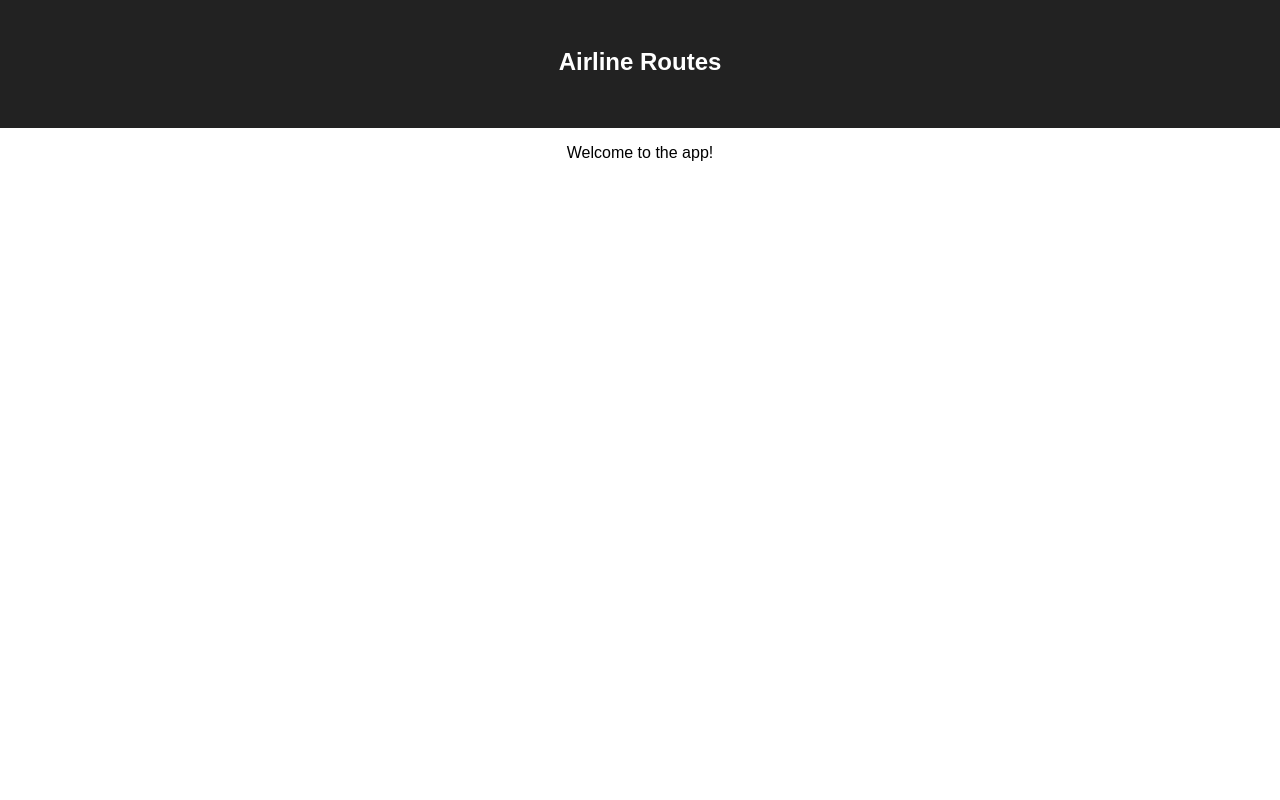
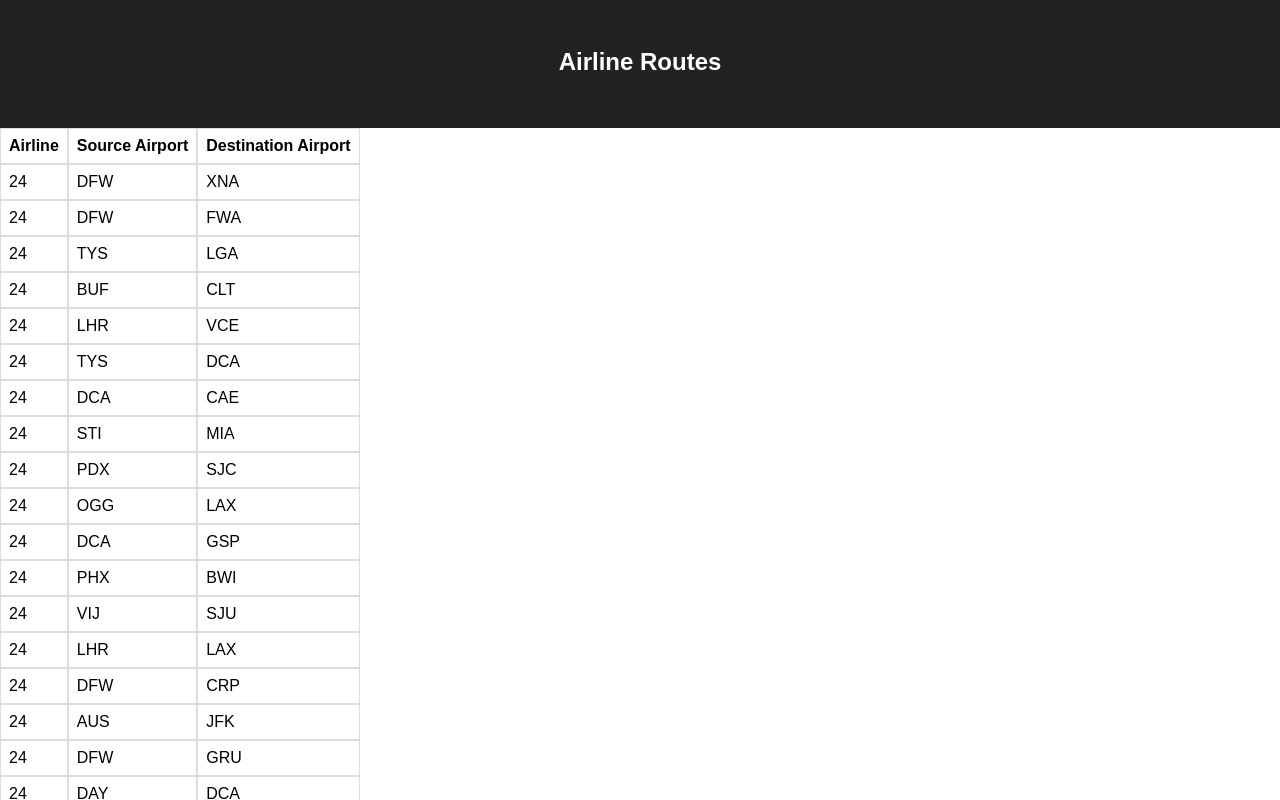
Before and after one commit to aryan-binazir/airline-routes, a React (Create React App) app: page / in a window 1280 px wide. Shown: the top 800 px of the page. Built offline with nearby package versions, Linux system fonts and the light colour scheme.

Commit message:
Add table to display raw data

```diff
--- a/src/App.css
+++ b/src/App.css
@@ -70,3 +70,8 @@ svg circle.source {
   fill: lightgreen;
   r: 0.5;
 }
+
+td, th {
+  border: 1px solid #ddd;
+  padding: 8px;
+}
--- a/src/App.js
+++ b/src/App.js
@@ -1,16 +1,16 @@
-import React, { Component } from 'react';
+import React from 'react';
 import './App.css';
+import data from './data.js';
+import Table from './Components/Table';
 
 const App = () => (
   <div className="app">
   <header className="header">
     <h1 className="title">Airline Routes</h1>
   </header>
-  <section>
-    <p>
-      Welcome to the app!
-    </p>
-  </section>
+  <main>
+    <Table data={data} />
+  </main>
 </div>
 )
 
--- /dev/null
+++ b/src/Components/Table.jsx
@@ -0,0 +1,23 @@
+import React from "react";
+
+const Table = ({ data }) => {
+
+  return (
+      <tbody>
+        <tr>
+            <th>Airline</th>
+            <th>Source Airport</th>
+            <th>Destination Airport</th>
+        </tr>
+        {data.routes.map((row, i) => (
+            <tr key={i}>
+                <td>{row.airline}</td>
+                <td>{row.src}</td>
+                <td>{row.dest}</td>
+            </tr>
+        ))}
+    </tbody>
+  )
+}
+
+export default Table;
```
